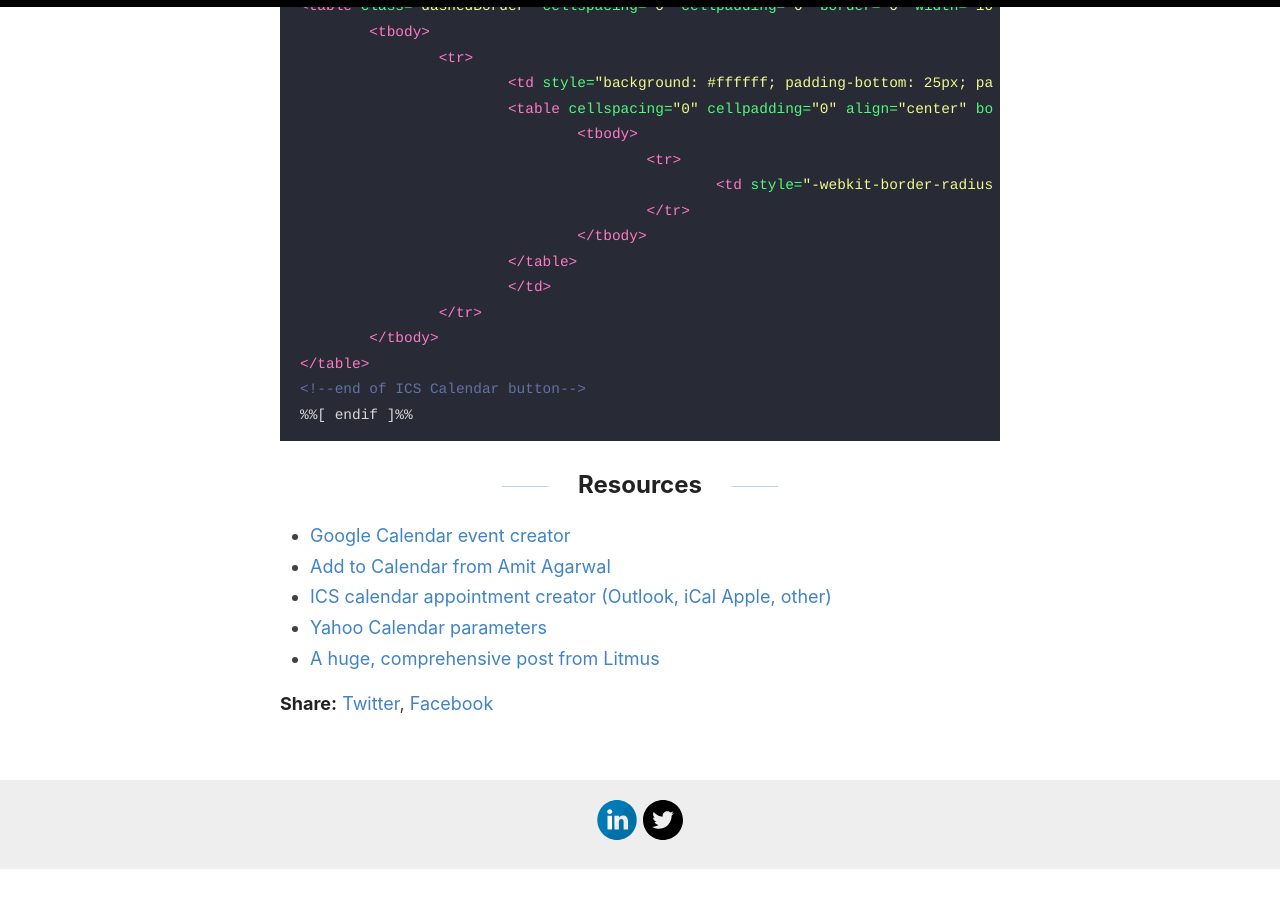
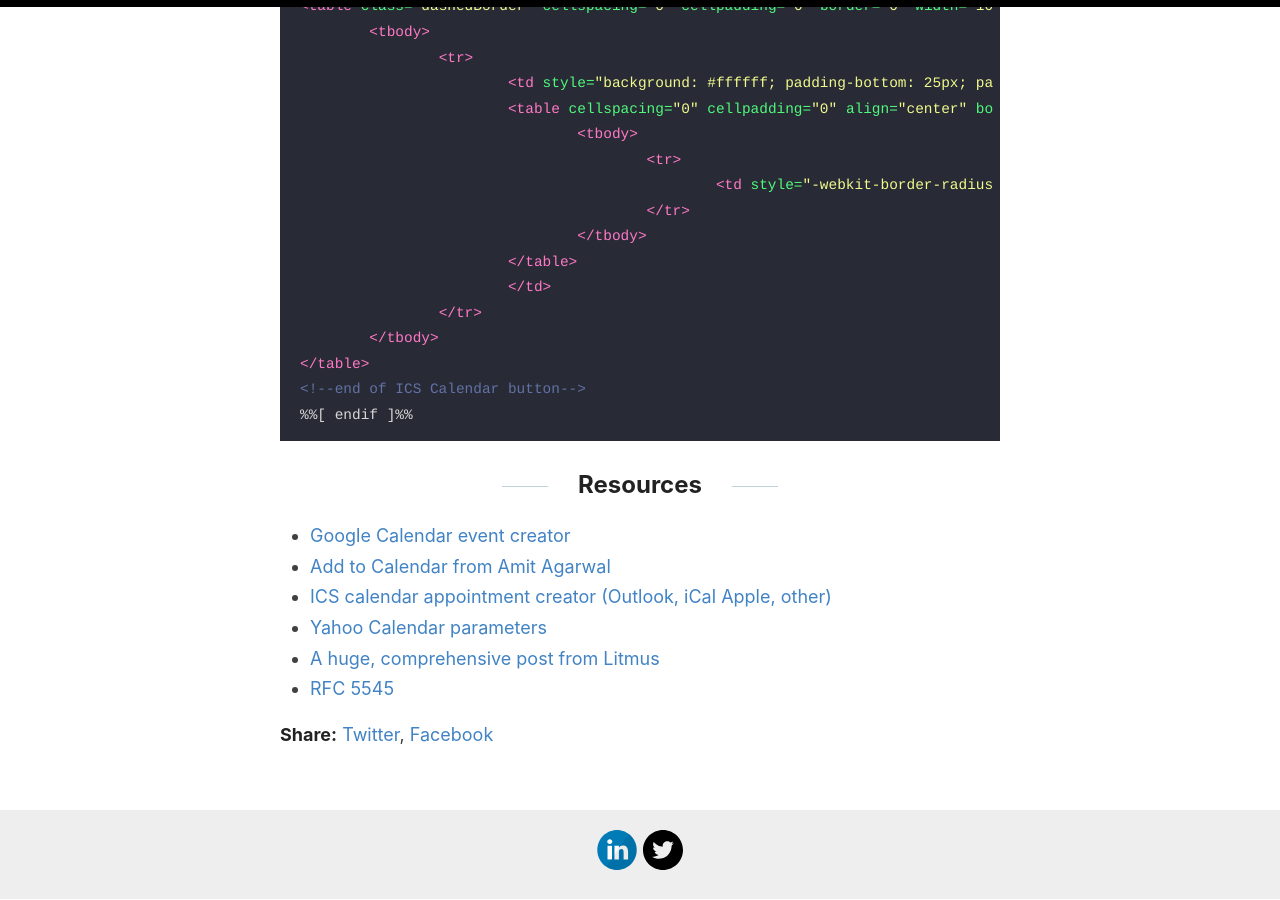
Before and after one commit to karolcholewa/blog, a Jekyll site: the page built from _posts/2019-07-05-add-to-calendar.md, in a window 1280 px wide and 900 px high, scrolled down 2920 px. Built offline with Jekyll 4.4.1, drawn with Linux system fonts in a browser that asks for light colours; before the commit the page ends 3789 px from its top, so only the background shows below that.

Commit message:
Update 2019-07-05-add-to-calendar.md
Added a link to the RFC 5545 in the Resources section

```diff
--- a/_posts/2019-07-05-add-to-calendar.md
+++ b/_posts/2019-07-05-add-to-calendar.md
@@ -120,3 +120,4 @@ set @domain = Domain(emailaddr)
 *   [ICS calendar appointment creator (Outlook, iCal Apple, other)](https://apps.marudot.com/ical/)
 *   [Yahoo Calendar parameters](http://chris.photobooks.com/tests/calendar/Notes.html)
 *   [A huge, comprehensive post from Litmus](https://www.litmus.com/blog/how-to-create-an-add-to-calendar-link-for-your-emails/)
+*   [RFC 5545](https://www.rfc-editor.org/rfc/rfc5545)
```
